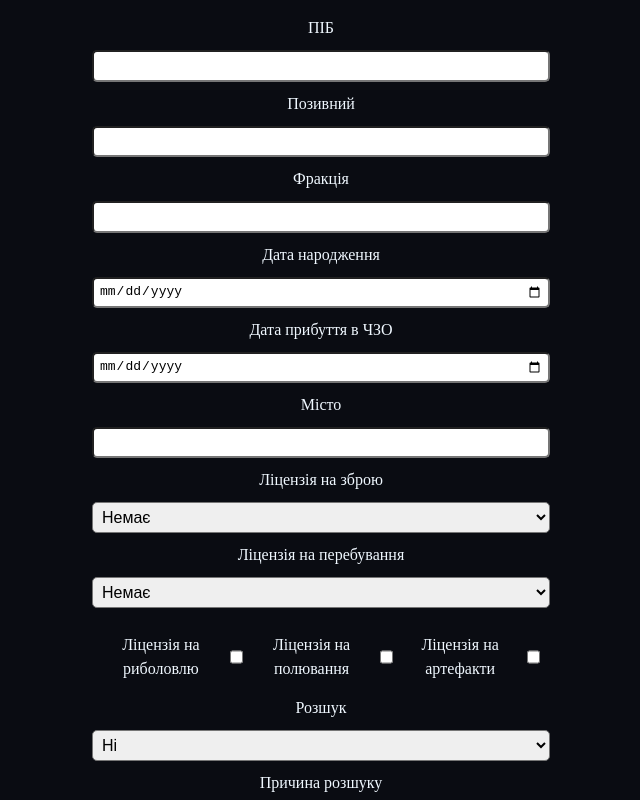
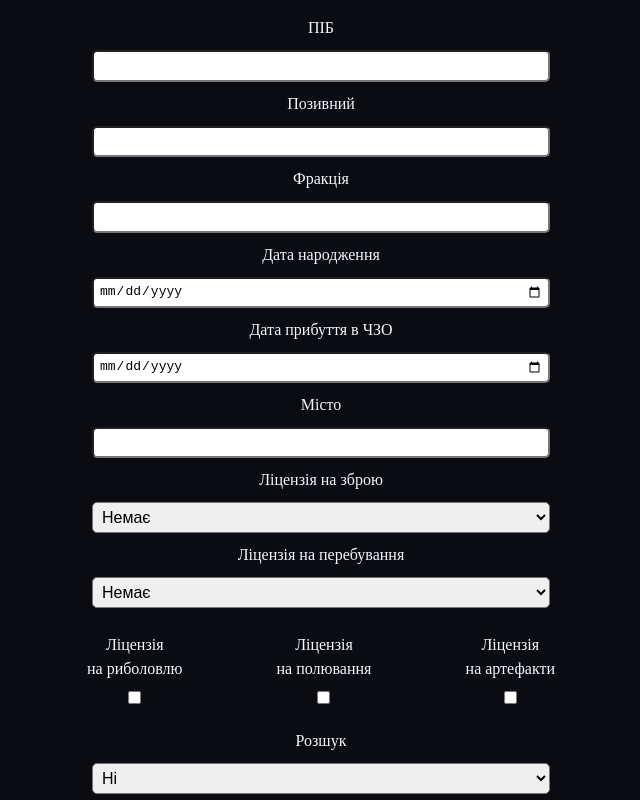
Before and after one commit to MedickPh/sop_vue_2026, a Vue app: page /addUser in a window 1280 px wide. Both pictures are taken after a click on the button "Підтвердити". Shown: the top 800 px of the page, without its empty margins (319-959 px from the left). Built offline with nearby package versions, Linux system fonts and the light colour scheme.

Commit message:
fix bug in addUser and findUser components

```diff
--- a/src/components/addUser.vue
+++ b/src/components/addUser.vue
@@ -28,12 +28,19 @@
             <option value="30">30 днів</option>
         </select>
         <div class="lisenses">
-            <p :class="{ 'green': userDataForm.license_fishing }">Ліцензія на риболовлю</p>
-            <input type="checkbox" id="license_fishing" autocomplete="off" v-model="userDataForm.license_fishing">
-            <p :class="{ 'green': userDataForm.lisence_huntering }">Ліцензія на полювання</p>
-            <input type="checkbox" id="lisence_huntering" autocomplete="off" v-model="userDataForm.lisence_huntering">
-            <p :class="{ 'green': userDataForm.license_artefact }">Ліцензія на артефакти</p>
-            <input type="checkbox" id="license_artefact" autocomplete="off" v-model="userDataForm.license_artefact">
+            <span>
+                <p :class="{ 'green': userDataForm.license_fishing }">Ліцензія <br> на риболовлю</p>
+                <input type="checkbox" id="license_fishing" autocomplete="off" v-model="userDataForm.license_fishing">
+            </span>
+            <span>
+                <p :class="{ 'green': userDataForm.lisence_huntering }">Ліцензія <br> на полювання</p>
+                <input type="checkbox" id="lisence_huntering" autocomplete="off"
+                    v-model="userDataForm.lisence_huntering">
+            </span>
+            <span>
+                <p :class="{ 'green': userDataForm.license_artefact }">Ліцензія <br> на артефакти</p>
+                <input type="checkbox" id="license_artefact" autocomplete="off" v-model="userDataForm.license_artefact">
+            </span>
         </div>
         <p>Розшук</p>
         <select name="is_wanted" id="is_wanted" v-model="userDataForm.is_wanted">
@@ -198,11 +205,11 @@ a {
     display: flex;
     flex-direction: row;
     text-align: center;
-    margin: 15px 10px;
+    justify-content: space-between;
+    margin: 15px 0;
 }
 
 .lisenses p {
-    margin: 0 10px;
     font-size: 1rem;
 }
 
--- a/src/components/findUser.vue
+++ b/src/components/findUser.vue
@@ -14,14 +14,15 @@
             <p class="user_callsign">{{ userData.callsign.toUpperCase() }}</p>
             <p class="is_wanted" v-if="shortData.is_wanted"> У РОЗШУКУ </p>
             <p v-if="shortData.is_wanted">Причина розшуку: {{ shortData.wanted_reason }}</p>
-            <p :class="{ 'green': userData.license_weapon }">Ліцензія на зброю {{ userData.license_weapon ? userData.license_weapon + ' рівня': '' }}</p>
+            <p :class="{ 'green': userData.license_weapon }">Ліцензія на зброю {{ userData.license_weapon ?
+                userData.license_weapon + ' рівня' : '' }}</p>
             <p :class="{ 'green': userData.license_fishing }">Ліцензія на риболовлю</p>
             <p :class="{ 'green': userData.lisence_huntering }">Ліцензія на полювання</p>
             <p :class="{ 'green': userData.license_artefact }">Ліцензія на артефакти</p>
             <p v-if="licenseDate">Ліцензія на перебування дійсна до {{ shortData.license_stay }}</p>
             <button @click="showFullInfo = true">Показати повну інформацію</button>
         </template>
-            <form action="" id="addUser" v-if="showFullInfo" @submit.prevent="sendChangedUserData">
+        <form action="" id="addUser" v-if="showFullInfo" @submit.prevent="sendChangedUserData">
             <p class="user_name">{{ userData.name.toUpperCase() }}</p>
             <p class="user_callsign">{{ userData.callsign.toUpperCase() }}</p>
             <p>Фракція</p>
@@ -45,13 +46,19 @@
                 <option value="30">30 днів</option>
             </select>
             <div class="lisenses">
-                <p :class="{ 'green': userData.license_fishing }">Ліцензія на риболовлю</p>
-                <input type="checkbox" id="license_fishing" autocomplete="off" v-model="userData.license_fishing">
-                <p :class="{ 'green': userData.lisence_huntering }">Ліцензія на полювання</p>
-                <input type="checkbox" id="lisence_huntering" autocomplete="off"
-                    v-model="userData.lisence_huntering">
-                <p :class="{ 'green': userData.license_artefact }">Ліцензія на артефакти</p>
+                <span>
+                    <p :class="{ 'green': userData.license_fishing }">Ліцензія <br> на риболовлю</p>
+                    <input type="checkbox" id="license_fishing" autocomplete="off" v-model="userData.license_fishing">
+                </span>
+                <span>
+                    <p :class="{ 'green': userData.lisence_huntering }">Ліцензія <br> на полювання</p>
+                    <input type="checkbox" id="lisence_huntering" autocomplete="off"
+                        v-model="userData.lisence_huntering">
+                </span>
+                <span>
+                    <p :class="{ 'green': userData.license_artefact }">Ліцензія <br> на артефакти</p>
                 <input type="checkbox" id="license_artefact" autocomplete="off" v-model="userData.license_artefact">
+                </span>
             </div>
             <p>Розшук</p>
             <select name="is_wanted" id="is_wanted" v-model="userData.is_wanted">
@@ -286,19 +293,17 @@ a {
 
 .lisenses {
     display: flex;
+    justify-content: space-between;
     flex-direction: row;
     text-align: center;
-    margin: 15px 10px;
+    margin: 15px 0;
 }
 
 .lisenses p {
-    margin: 0 10px;
     font-size: 1rem;
 }
 
 .lisenses input {
     width: auto;
-    margin: 0 10px;
 }
-
 </style>
```
